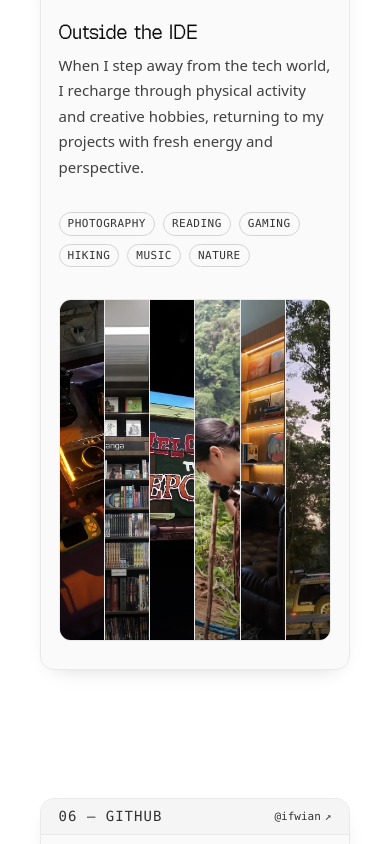
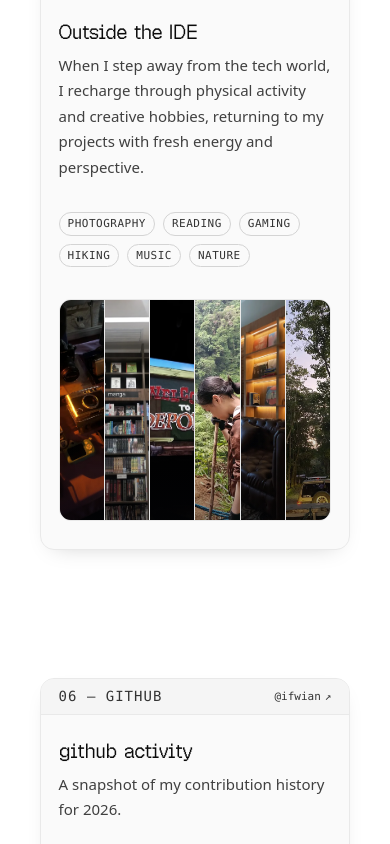
Before and after one commit to ifwian/Iandevsu, a React (Vite) app: page / in a window 390 px wide. Shown: the part 5366-6210 px from the top of the page. Built offline with nearby package versions, Linux system fonts and the light colour scheme; no server answers.

Commit message:
Reel: label to the 11px floor, shorter strip on phones

```diff
--- a/src/components/ui/ElasticReel.css
+++ b/src/components/ui/ElasticReel.css
@@ -35,6 +35,17 @@
   border: 1px solid var(--gray-200);
   border-radius: 12px;
   background-color: var(--gray-200);
+}
+
+/* Phones get two thirds of the height. At 375px the dock is ~335px wide for
+   six slices, so a resting slice is ~55px and the 340px above reads as a
+   picket fence rather than a strip of photographs. Nothing else has to move:
+   the open frame is a `hover: hover` rule (there is no hover here) and the
+   labels are already hidden, so this is purely the crops staying legible. */
+@media (max-width: 639px) {
+  .elastic-reel {
+    height: 220px;
+  }
 }
 
 /* One slice. `flex: 1 1 0` with `min-width: 0` is what lets every slice start
@@ -83,16 +94,18 @@
 }
 
 /* The label: the subject's name in the site's mono chrome register, on the
-   photo instead of under it. Hidden on phones, where six equal slices leave
-   no room for the longest name without cropping it mid-word -- the pills
-   above already say all six there. */
+   photo instead of under it. 11px, the same floor `.micro-label` sets for
+   label text -- it was 10px, which is below that floor and reads as a smudge
+   over a photograph. Hidden on phones, where six equal slices leave no room
+   for the longest name without cropping it mid-word -- the pills above
+   already say all six there. */
 .elastic-reel-label {
   position: absolute;
   bottom: 0.55rem;
   left: 0.6rem;
   z-index: 1;
   font-family: var(--font-mono);
-  font-size: 10px;
+  font-size: 11px;
   letter-spacing: 0.08em;
   line-height: 1;
   text-transform: uppercase;
```
